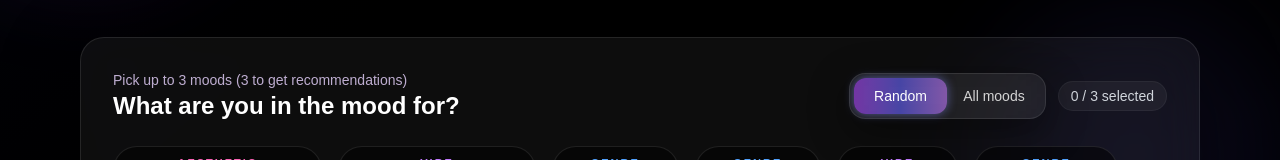
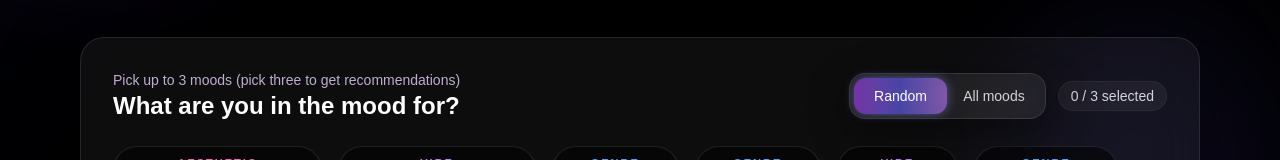
Before and after one commit to jimbokid/movies-nextJs, a Next.js app: page /discover-ai in a window 1280 px wide. Shown: the part 347-507 px from the top of the page. Built offline with nearby package versions, Linux system fonts and the light colour scheme.

Commit message:
Allow recommendations with partial selections in all mode

```diff
--- a/src/app/discover-ai/page.tsx
+++ b/src/app/discover-ai/page.tsx
@@ -149,6 +149,7 @@ export default function DiscoverAiPage() {
     }, [recommendations, loading]);
 
     const selectionLimit = mode === 'all' ? 10 : 3;
+    const canRecommend = mode === 'all' ? selected.length > 0 : selected.length === 3;
 
     const handleToggleBadge = (badge: MoodBadge) => {
         const isSelected = selected.some(item => item.id === badge.id);
@@ -169,7 +170,7 @@ export default function DiscoverAiPage() {
     };
 
     const handleRecommend = async () => {
-        if (selected.length !== 3) return;
+        if (!canRecommend) return;
 
         setDidSearch(true);
 
@@ -223,7 +224,11 @@ export default function DiscoverAiPage() {
                         <div className="flex flex-col sm:flex-row sm:items-center sm:justify-between gap-3">
                             <div>
                                 <p className="text-sm text-purple-200/80">
-                                    Pick up to {selectionLimit} moods (3 to get recommendations)
+                                    Pick up to {selectionLimit} moods ({
+                                        mode === 'all'
+                                            ? 'choose at least one to get recommendations'
+                                            : 'pick three to get recommendations'
+                                    })
                                 </p>
                                 <h2 className="text-2xl font-semibold text-white">
                                     What are you in the mood for?
@@ -334,9 +339,9 @@ export default function DiscoverAiPage() {
                         <button
                             type="button"
                             onClick={handleRecommend}
-                            disabled={selected.length !== 3 || loading}
+                            disabled={!canRecommend || loading}
                             className={`cursor-pointer relative overflow-hidden px-7 py-3 rounded-2xl text-lg font-semibold transition-all shadow-[0_12px_40px_rgba(124,58,237,0.4)] focus:outline-none focus:ring-2 focus:ring-purple-400/50 w-full md:w-auto ${
-                                selected.length === 3
+                                canRecommend
                                     ? 'bg-gradient-to-r from-purple-500 to-indigo-500 text-white hover:shadow-[0_20px_60px_rgba(124,58,237,0.45)]'
                                     : 'bg-gray-800 text-gray-500 cursor-not-allowed shadow-none'
                             }`}
```
